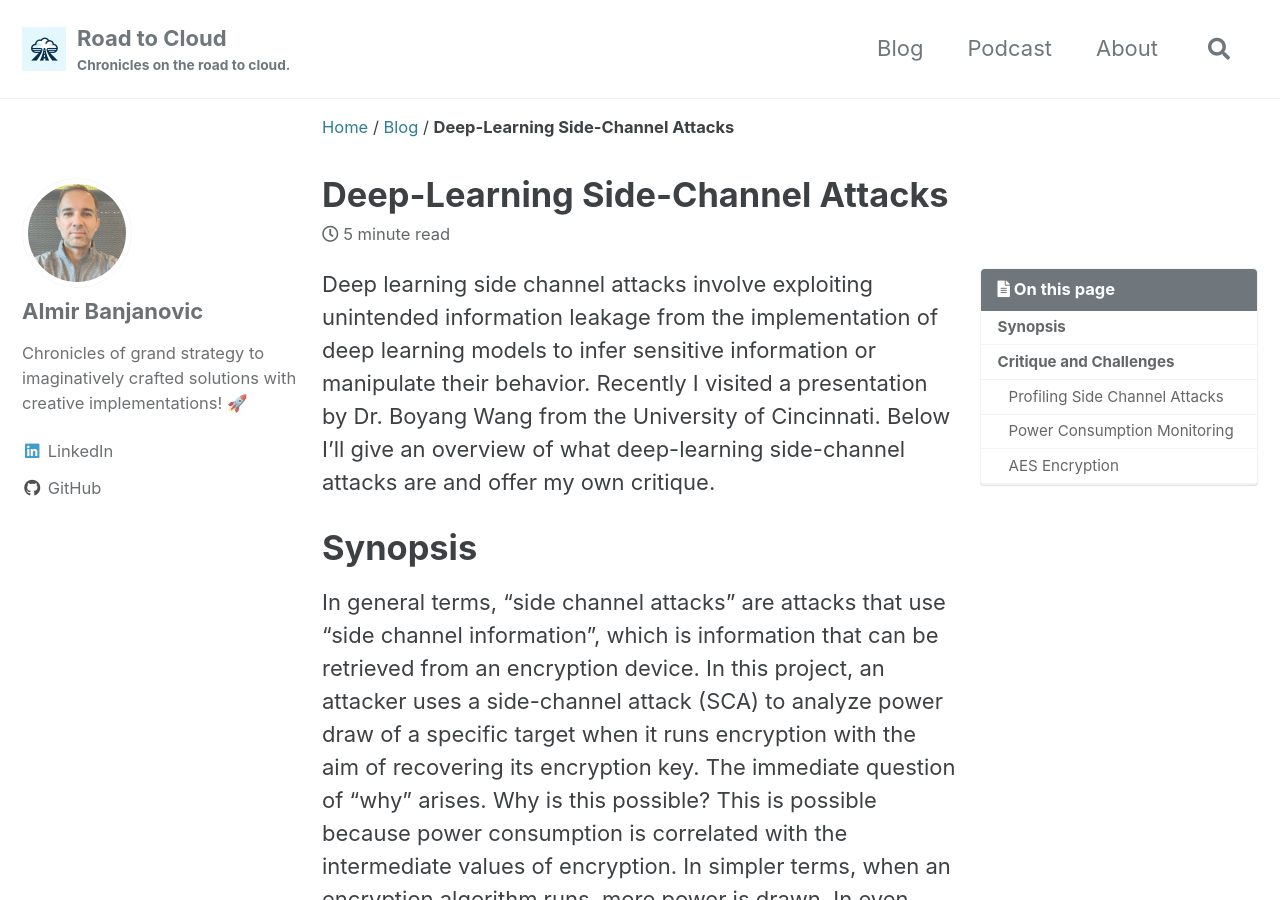
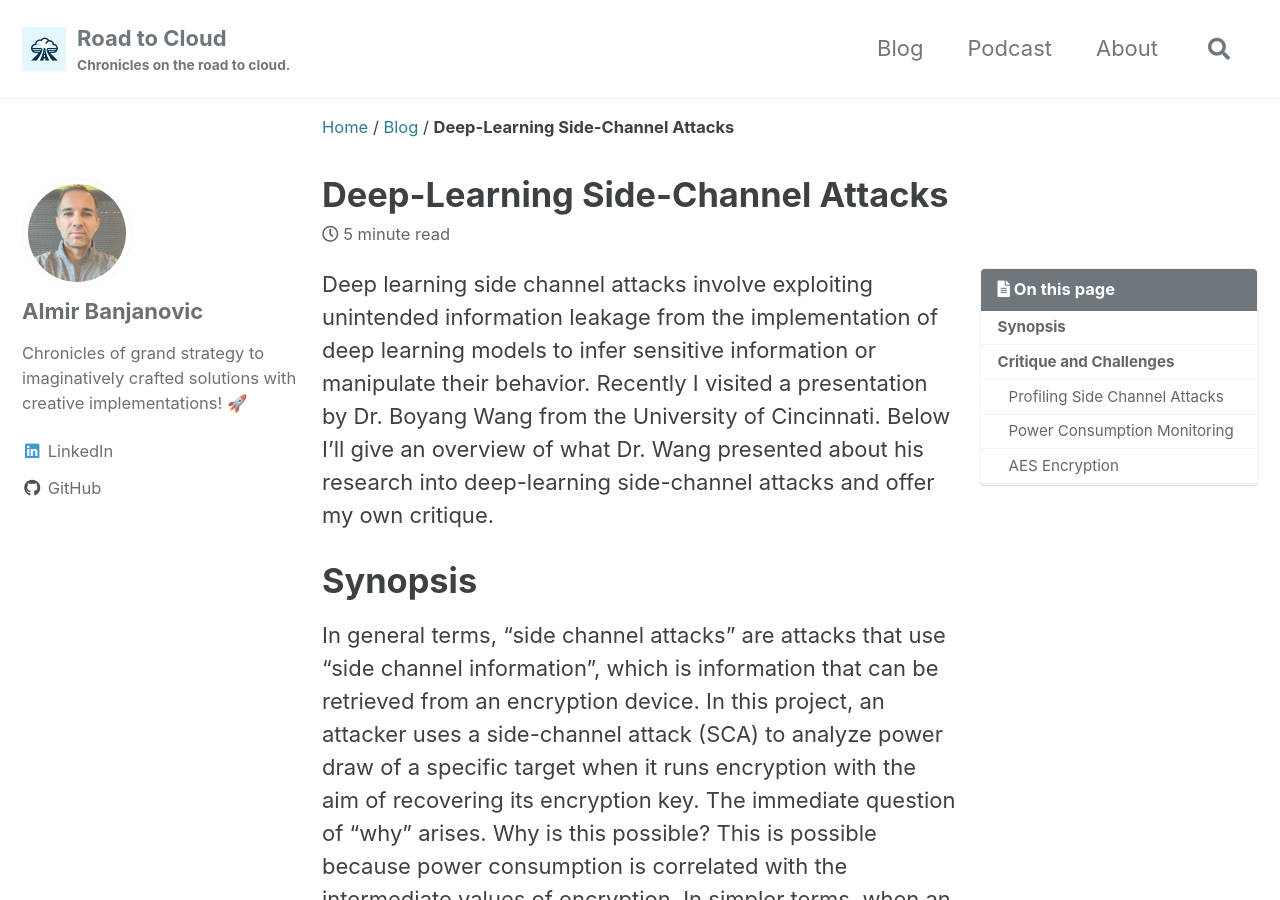
Before and after one commit to almirbanjanovic/roadtocloud.github.io, a Jekyll site: the page built from blog/_posts/2023-10-19-deep-learning-side-channel-attacks.md, in a window 1280 px wide and 900 px high. Built offline with Jekyll 4.4.1, drawn with Linux system fonts in a browser that asks for light colours; cached includes are drawn as plain includes.

Commit message:
Update 2023-10-19-deep-learning-side-channel-attacks.md

```diff
--- a/blog/_posts/2023-10-19-deep-learning-side-channel-attacks.md
+++ b/blog/_posts/2023-10-19-deep-learning-side-channel-attacks.md
@@ -10,7 +10,7 @@ tags:
   - ml
 ---
 
-Deep learning side channel attacks involve exploiting unintended information leakage from the implementation of deep learning models to infer sensitive information or manipulate their behavior. Recently I visited a presentation by Dr. Boyang Wang from the University of Cincinnati.  Below I'll give an overview of what deep-learning side-channel attacks are and offer my own critique.
+Deep learning side channel attacks involve exploiting unintended information leakage from the implementation of deep learning models to infer sensitive information or manipulate their behavior. Recently I visited a presentation by Dr. Boyang Wang from the University of Cincinnati.  Below I'll give an overview of what Dr. Wang presented about his research into deep-learning side-channel attacks and offer my own critique.
 
 # Synopsis
 In general terms, “side channel attacks” are attacks that use “side channel information”, which is information that can be retrieved from an encryption device. In this project, an attacker uses a side-channel attack (SCA) to analyze power draw of a specific target when it runs encryption with the aim of recovering its encryption key. The immediate question of “why” arises. Why is this possible? This is possible because power consumption is correlated with the intermediate values of encryption. In simpler terms, when an encryption algorithm runs, more power is drawn. In even simpler terms, computing one byte with all zeros consumes less power than one byte with all ones.
```
